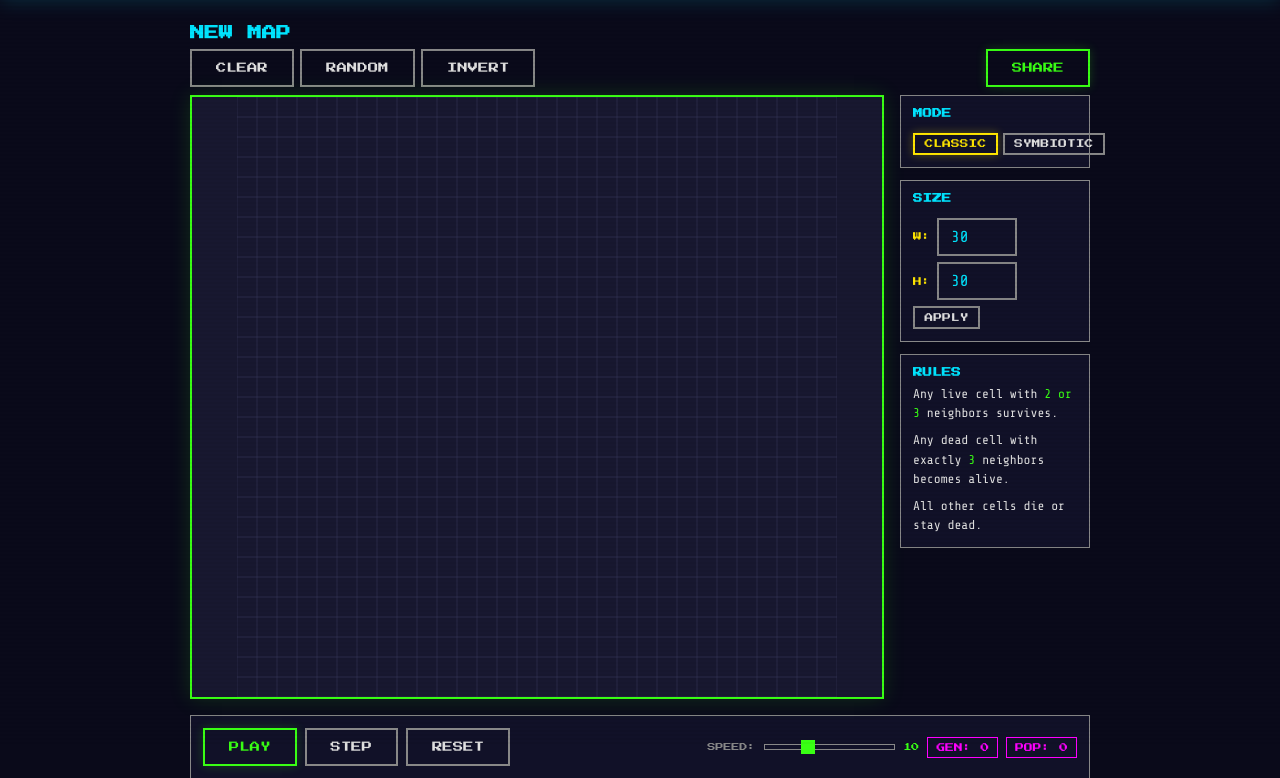
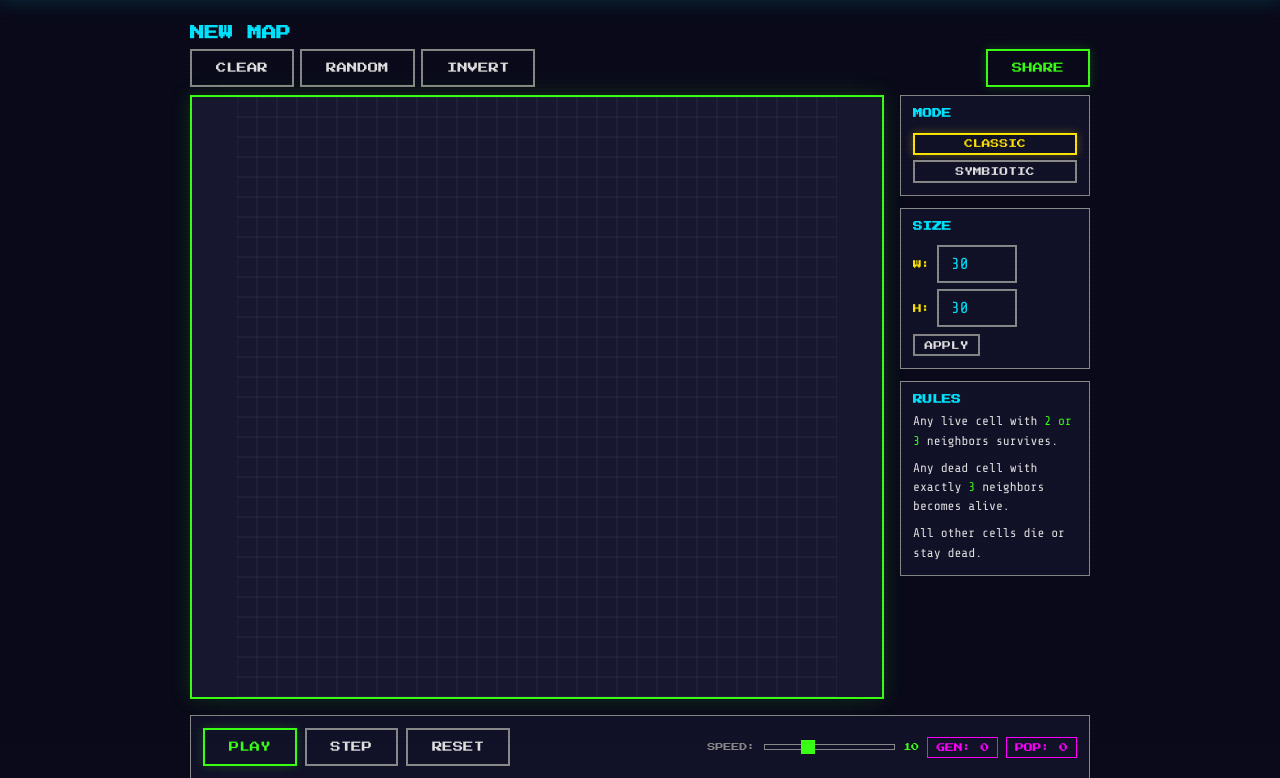
Before and after one commit to dluxem/gameoflife, a web app: page /play.html in a window 1280 px wide. Shown: the part 54-832 px from the top of the page. Run offline with its HTML, style and script files only (its server is not run), Linux system fonts and the light colour scheme; data that the repository does not hold is empty.

Commit message:
Relax symbiote survival rules and stack mode buttons vertically
Symbiote survival now only requires 1+ herbivore neighbor and
fewer than 4 symbiote neighbors (previously required 1-2 symbiote
neighbors). This makes symbiotes more resilient.

Also switches the Classic/Symbiotic mode buttons from horizontal
to vertical layout so they fit within the sidebar.

https://claude.ai/code/session_015ncTrcpziKkN9JBj5Szt7q

```diff
--- a/public/css/site.css
+++ b/public/css/site.css
@@ -422,7 +422,13 @@ main {
 .rules-list li:last-child { margin-bottom: 0; }
 .rules-list .hl { color: var(--neon-green); }
 /* --- Game mode & cell type selectors --- */
-.mode-selector, .cell-type-selector {
+.mode-selector {
+    display: flex;
+    flex-direction: column;
+    gap: 0.3rem;
+    width: 100%;
+}
+.cell-type-selector {
     display: flex;
     gap: 0.3rem;
     width: 100%;
--- a/public/js/gameoflife.js
+++ b/public/js/gameoflife.js
@@ -104,8 +104,8 @@ class GameOfLife {
                         next[y * this.width + x] = CELL_HERBIVORE;
                     }
                 } else if (cell === CELL_SYMBIOTE) {
-                    // Survives with 1-2 symbiote neighbors AND at least 1 herbivore neighbor
-                    if (n.symbiote >= 1 && n.symbiote <= 2 && n.herbivore >= 1) {
+                    // Survives with at least 1 herbivore neighbor and fewer than 4 symbiote neighbors
+                    if (n.herbivore >= 1 && n.symbiote < 4) {
                         next[y * this.width + x] = CELL_SYMBIOTE;
                     }
                 } else {
--- a/public/js/play.js
+++ b/public/js/play.js
@@ -137,7 +137,7 @@
                 '<li>Survives with <span class="hl">2-3</span> neighbors, or <span class="hl">1-3</span> if symbiote adjacent.</li>' +
                 '<li>Born with exactly <span class="hl">3</span> herbivore neighbors.</li>' +
                 '<li><span class="hl" style="color:var(--cell-symbiote)">SYMBIOTE</span></li>' +
-                '<li>Survives with <span class="hl">1-2</span> symbiote neighbors + herbivore host.</li>' +
+                '<li>Survives with herbivore host and fewer than <span class="hl">4</span> symbiote neighbors.</li>' +
                 '<li>Born with <span class="hl">2</span> symbiote neighbors + herbivore host.</li>' +
                 '</ul>';
         } else {
```
